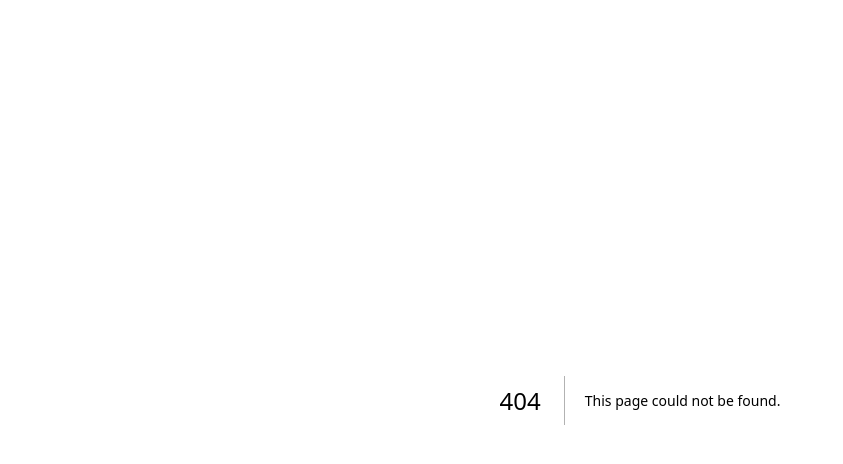
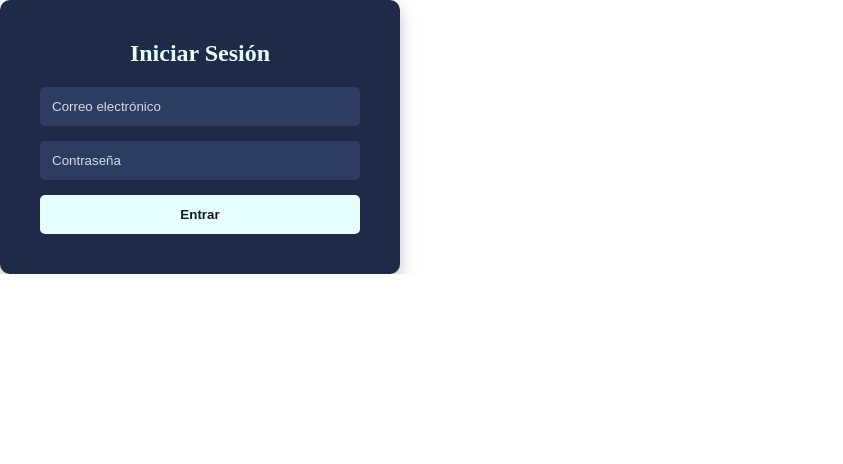
Before and after one commit to rlipac31/AppVotar-2025, a Next.js app: page /login in a window 1280 px wide. Before the commit this address had no page. Shown: the top 464 px of the page, without its empty margins (0-843 px from the left). Built offline with nearby package versions, Linux system fonts and the light colour scheme.

Commit message:
subiendo fusion co rama desarrolloo(cambios de imageen ppartidoo

```diff
--- a/src/hooks/useCandidato.js
+++ b/src/hooks/useCandidato.js
@@ -9,8 +9,8 @@ const useCandidato = () => {
     const loadCandidato= async()=>{
 
       try {
-        const URL = `https://app-votos-cnnb.onrender.com/api/candidatos/`;
-       // const urlLocal =`http://localhost:5000/api/candidatos/`;
+       // const URL = `https://app-votos-cnnb.onrender.com/api/candidatos/`;
+        const URL =`http://localhost:5000/api/candidatos/`;
         const response = await fetch(URL);
         const resultado = await response.json();
        // console.log('API result:', resultado);
--- a/src/hooks/useVotos.js
+++ b/src/hooks/useVotos.js
@@ -10,8 +10,8 @@ const useVotos = () => {
       const loadVotos= async()=>{
 
         try {
-          const URL =`https://app-votos-cnnb.onrender.com/api/votos/rresult-votos`;
-          const urlLocal=`http://localhost:5000/api/votos/result-votos`;
+         // const URL =`https://app-votos-cnnb.onrender.com/api/votos/rresult-votos`;
+          const URL=`http://localhost:5000/api/votos/result-votos`;
           const response = await fetch(URL);
           const resultado = await response.json();
          // console.log('API result:', resultado);
--- a/src/pages/candidato/candidatoId.module.css
+++ b/src/pages/candidato/candidatoId.module.css
@@ -31,6 +31,7 @@
 }
 
 .container__candidato__info__reseña{
+
 margin-top: 2rem;
 font-size: 1rem;
 font-family: "Montserrat", serif;
--- /dev/null
+++ b/src/pages/login/index.js
@@ -0,0 +1,21 @@
+
+// components/Login.js
+
+import { useState } from 'react';
+import style from './login.module.css';
+
+const Login = () => {
+
+  return (
+    <div className={style.Login__container}>
+      <form className={style.login__form}>
+        <h2>Iniciar Sesión</h2>
+        <input type="email" placeholder="Correo electrónico" />
+        <input type="password" placeholder="Contraseña" />
+        <button type="submit">Entrar</button>
+      </form>
+    </div>
+  );
+};
+
+export default Login;
--- /dev/null
+++ b/src/pages/login/login.module.css
@@ -0,0 +1,53 @@
+/* styles/LoginForm.css */
+.login__container {
+    background-color: #12192c;
+    width: 100vw;
+    height: 100vh;
+    min-height: 100vh;
+
+  }
+
+  .login__form {
+    background-color: #1f2a48;
+    padding: 40px;
+    border-radius: 10px;
+    box-shadow: 0 8px 16px rgba(0, 0, 0, 0.25);
+    color: #e7ffff;
+    width: 100%;
+    max-width: 400px;
+    display: flex;
+    flex-direction: column;
+  }
+
+  .login__form h2 {
+    margin-bottom: 20px;
+    text-align: center;
+  }
+
+  .login__form input {
+    padding: 12px;
+    margin-bottom: 15px;
+    border: none;
+    border-radius: 5px;
+    background-color: #2e3c61;
+    color: #e7ffff;
+  }
+
+  .login__form input::placeholder {
+    color: #cfdde9;
+  }
+
+  .login__form button {
+    padding: 12px;
+    background-color: #e7ffff;
+    color: #12192c;
+    border: none;
+    border-radius: 5px;
+    font-weight: bold;
+    cursor: pointer;
+    transition: background-color 0.3s;
+  }
+
+  .login__form button:hover {
+    background-color: #cfe9f1;
+  }
--- a/src/styles/globals.css
+++ b/src/styles/globals.css
@@ -1,5 +1,7 @@
 
 @import url('https://fonts.googleapis.com/css2?family=Montserrat:ital,wght@0,100..900;1,100..900&display=swap');
+
+
 
 
 :root {
--- a/src/ui/candidato/card.module.css
+++ b/src/ui/candidato/card.module.css
@@ -57,11 +57,13 @@
 }
 .card__article__items{
 
+  padding: 0 0.5rem;
   width: 100%;
   display: flex;
   flex-direction: row;
   justify-content: space-between;
   flex-wrap: nowrap;
+  align-items: center;
 }
 /* .card__article__items img{
 
--- a/src/ui/candidato/cardCandidato.js
+++ b/src/ui/candidato/cardCandidato.js
@@ -21,7 +21,7 @@ const CardCandidato = ({candidato}) => {
             <div className={styles.card__article__items}>
                 <p className={`${styles.card__article__items__parrafo}  `}>{political_party.name}</p>
                   <Image
-                  src={political_party.imageUrl}
+                  src={political_party.imgeUrl}
                   width={30}
                   height={30}
                   alt={`imagen Partido candidato`}
--- a/src/ui/layout/sidebar.js
+++ b/src/ui/layout/sidebar.js
@@ -2,7 +2,7 @@ import ResultVotos from '../result/ResultVotos'
 
 import styles from './sidebar.module.css'
 import NavMenu from './menu/NavMenu'
-
+import Boton from '../boton/Boton'
 
 
 const Sidebar = () => {
@@ -10,6 +10,7 @@ const Sidebar = () => {
     <div className={styles.main__container__sidebar}>
           <NavMenu />
            <ResultVotos />
+
      </div>
   )
 }
--- a/src/ui/layout/sidebar.module.css
+++ b/src/ui/layout/sidebar.module.css
@@ -7,3 +7,8 @@
   max-height: auto;
 
 }
+.boton__container{
+  border: solid 2px  red;
+  display: inline-block;
+  margin: 3rem 5rem;
+}
```
Also changed, not shown: src/pages/candidato/[id].js (+4 -4 lines), src/ui/layout/menu/NavMenu.js (+13 -1 lines), 2 other files (tests, documents, lock files or other folders).
